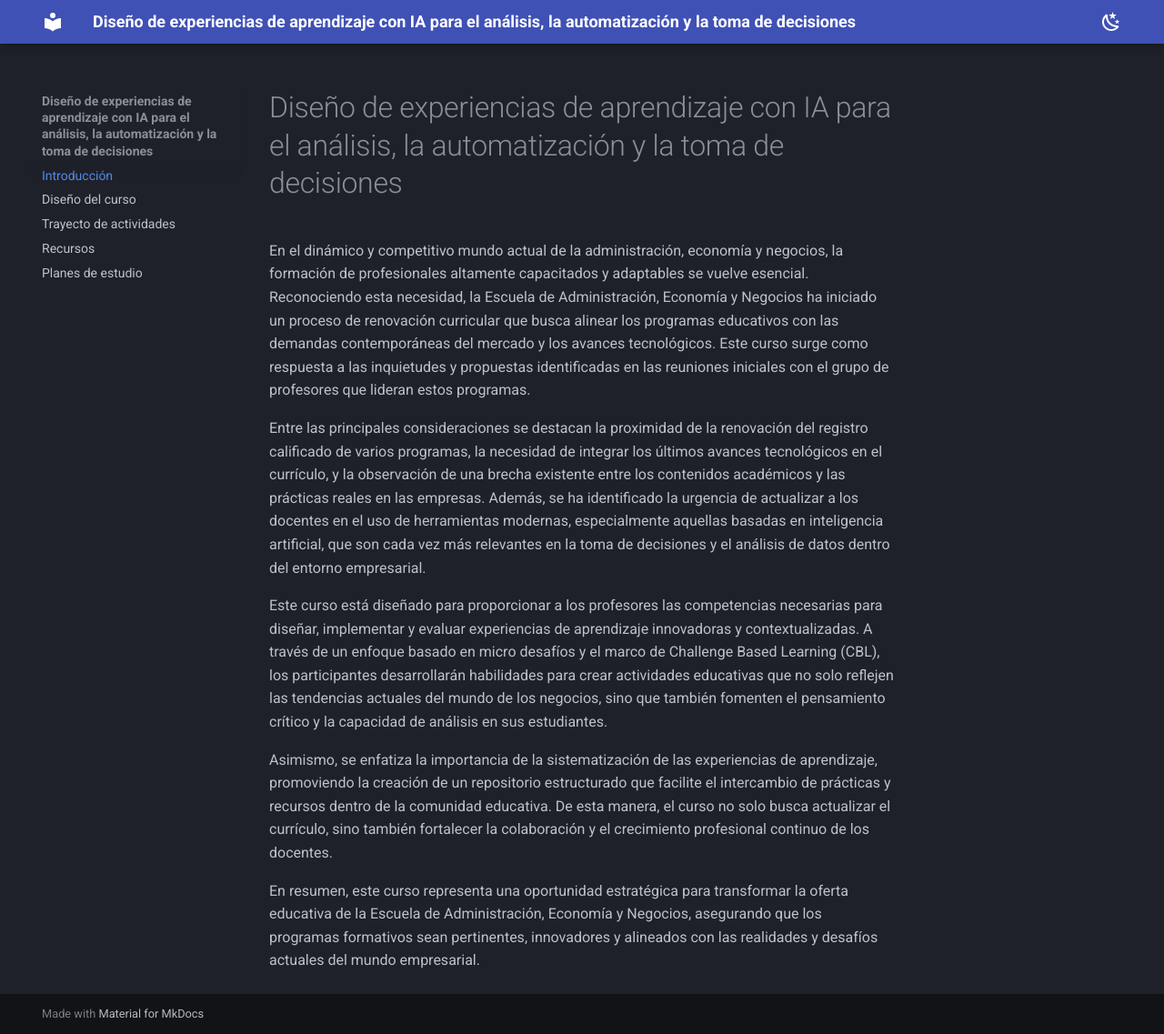
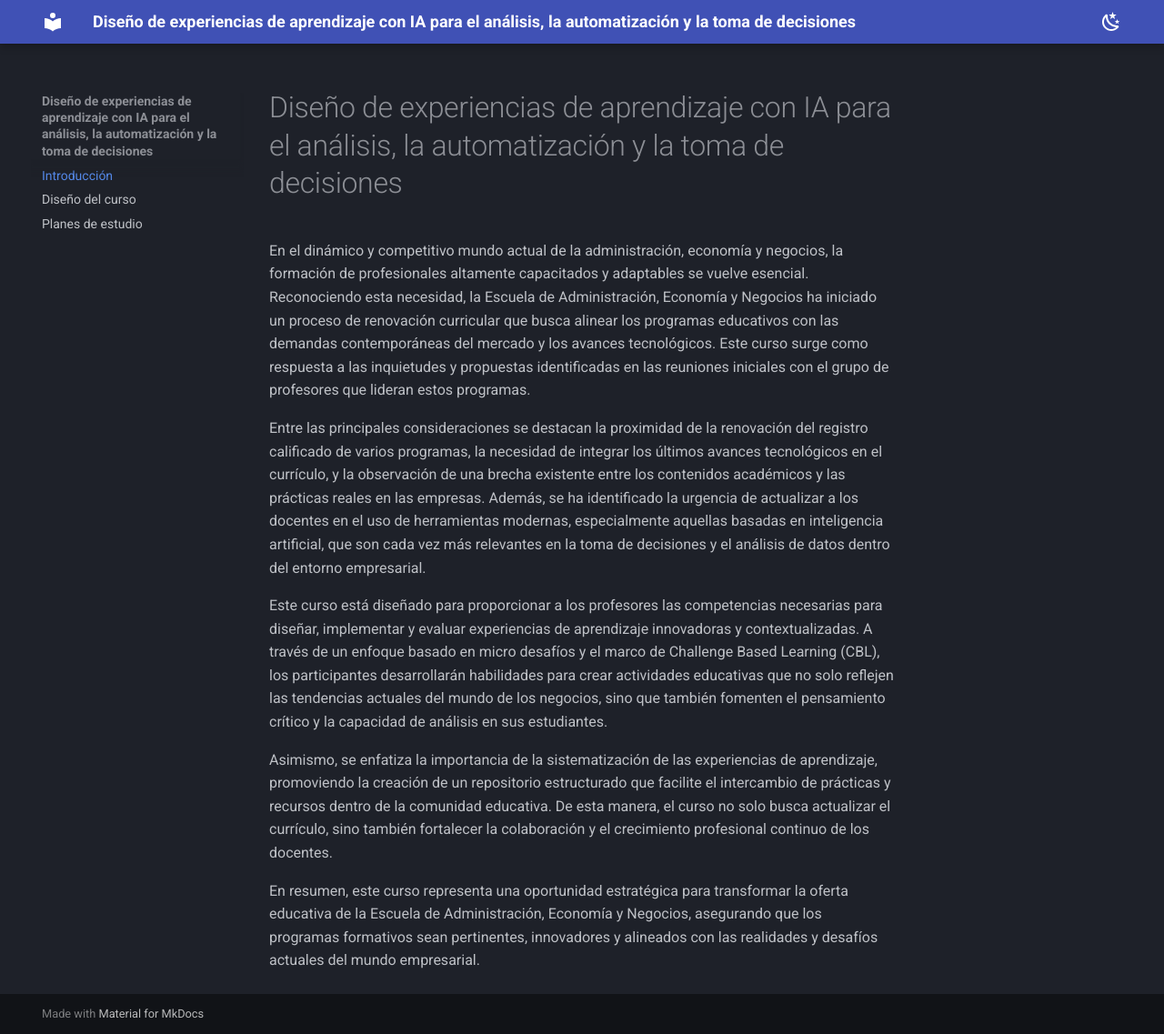
Before and after one commit to juanferfranco/cursoAutoEscuelaAdEcNe2024-20, an MkDocs documentation site: the page built from docs/index.md, in a window 1280 px wide and 1137 px high. Shown: the whole window at 91% size. Built offline with MkDocs 1.6.1 and Material for MkDocs 9.7.7, drawn with Linux system fonts in a browser that asks for light colours.

Commit message:
Update mkdocs.yml

```diff
--- a/mkdocs.yml
+++ b/mkdocs.yml
@@ -3,8 +3,6 @@ site_name: Diseño de experiencias de aprendizaje con IA para el análisis, la a
 nav:
   - Introducción: index.md
   - Diseño del curso: design.md
-  - Trayecto de actividades: trayecto.md
-  - Recursos: recursos.md
   - Planes de estudio: planes.md
 theme:
   name: material
```
